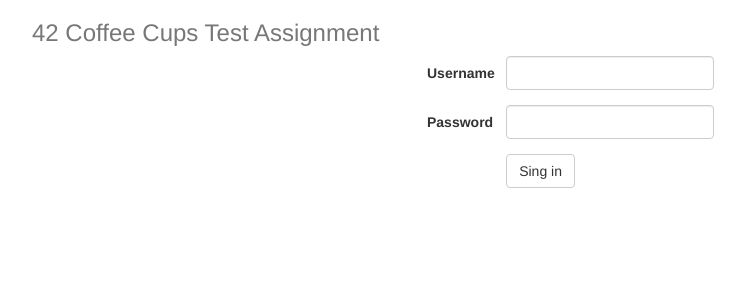
After one commit to dzh21/FortyTwo1, a Django app: template tasks42/templates/login.html in a window 1280 px wide. The commit adds this page. Shown: the top 300 px of the page, without its empty margins (38-783 px from the left). Run offline with Django 3.2, Linux system fonts and the light colour scheme; the template is opened without the code that fills it, so the values that code supplies are empty, except form fields; tables that the repository leaves empty hold one stand-in row (values such as "Sample post"); form fields are guessed from the names that the template uses; parts of the project's set-up code (start-up, migrations or seed data) failed here and were passed over; some libraries are stand-ins or nearby versions.

Commit message:
ticket:5 add django based auth to edit_contacts view; add template for login; modify test for edit_contacts

```diff
--- a/tasks42/templates/edit_contacts.html
+++ b/tasks42/templates/edit_contacts.html
@@ -58,7 +58,7 @@
           <div class="form-group">
             <div class="col-sm-7 col-sm-offset-2">
                 <input type="submit" value="Save" class="btn btn-default">
-                <a href="">Cancel</a>
+                <a href="{% url 'django.contrib.auth.views.logout' %}">Cancel</a>
             </div>
           </div>
         </form>
--- /dev/null
+++ b/tasks42/templates/login.html
@@ -0,0 +1,35 @@
+{% extends "base.html" %}
+
+{% block content %}
+
+<div class="col-lg-5 col-lg-offset-4">
+{% if form.errors %}
+<p>Your username and password didn't match. Please try again.</p>
+{% endif %}
+
+<form class="form-horizontal" role="form" method="post" action="{% url 'django.contrib.auth.views.login' %}">
+{% csrf_token %}
+  <div class="form-group">
+    <label for="{{ form.username.id_for_label }}" class="col-sm-2 control-label">{{ form.username.label }}</label>
+    <div class="col-sm-6">
+      <input type="text" class="form-control" id="{{ form.username.id_for_label }}" name="{{ form.username.html_name }}">
+    </div>
+  </div>
+  <div class="form-group">
+    <label for="{{ form.password.id_for_label }}" class="col-sm-2 control-label">{{ form.password.label }}</label>
+    <div class="col-sm-6">
+      <input type="password" class="form-control" id="{{ form.password.id_for_label }}" name="{{ form.password.html_name }}">
+    </div>
+  </div>
+  <div class="form-group">
+    <div class="col-sm-offset-2 col-sm-6">
+        <input type="submit" class="btn btn-default" value="Sing in" />
+        <input type="hidden" name="next" value="{{ next }}" />
+    </div>
+  </div>
+</form>
+
+
+</div>
+
+{% endblock %}
--- a/tasks42/views.py
+++ b/tasks42/views.py
@@ -1,5 +1,6 @@
 from django.shortcuts import render
 from django.http import HttpResponseRedirect
+from django.contrib.auth.decorators import login_required
 from tasks42.models import Person, RequestObject
 from tasks42.forms import PersonForm
 
@@ -16,6 +17,7 @@ def requests(request):
     )
 
 
+@login_required
 def edit_contacts(request):
     person = Person.objects.get(pk=1)
 
```
Also changed, not shown: fortytwotask/urls.py (+7 -1 lines), tasks42/tests.py (+14 -0 lines).
